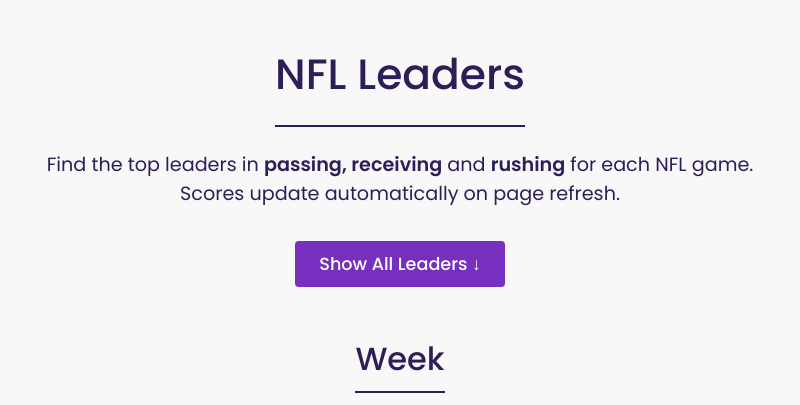
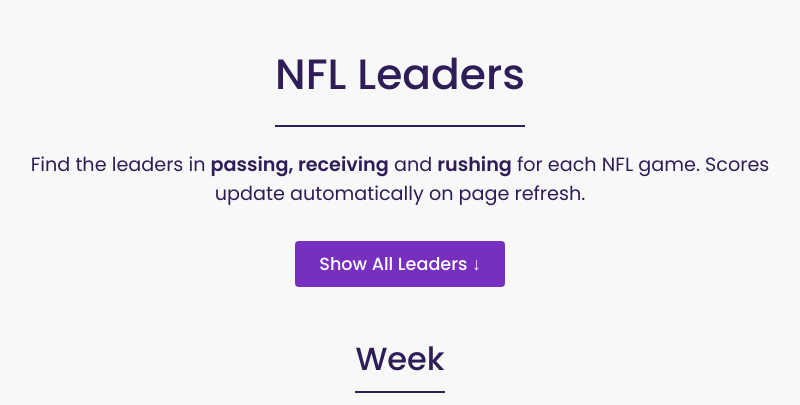
Before and after one commit to daneasterman/chubby-sports, a Flask app: page / in a window 1280 px wide. Shown: the part 74-479 px from the top of the page, without its empty margins (240-1040 px from the left). Run offline with Flask 2, Linux system fonts and the light colour scheme; data that the repository does not hold is empty; some libraries are stand-ins or nearby versions.

Commit message:
Remove top from copy

```diff
--- a/templates/nfl.html
+++ b/templates/nfl.html
@@ -6,7 +6,7 @@
 	<div class="hero_flex">
 		<div class="hero_item">
 			<h1 class="section_title">NFL Leaders</h1>
-			<p class="explainer_text">Find the top leaders in <span>passing, receiving</span> and <span>rushing</span> for each NFL game. Scores update automatically on page refresh.</p>
+			<p class="explainer_text">Find the leaders in <span>passing, receiving</span> and <span>rushing</span> for each NFL game. Scores update automatically on page refresh.</p>
 			<a class="reveal_all">Show All Leaders &darr;</a>
 			<h2 class="section_subtitle">Week {{ nfl.week }} </h2>
 		</div>
```
